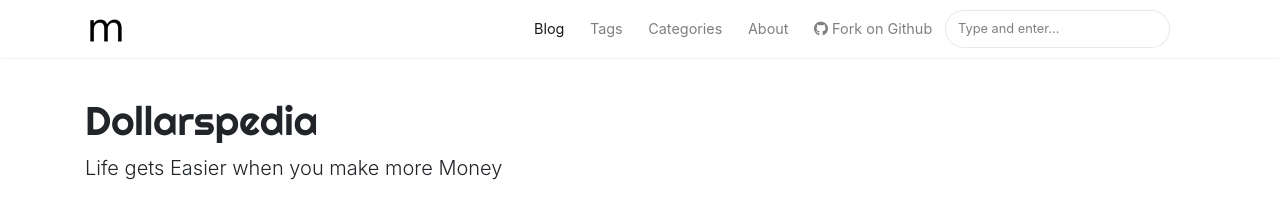
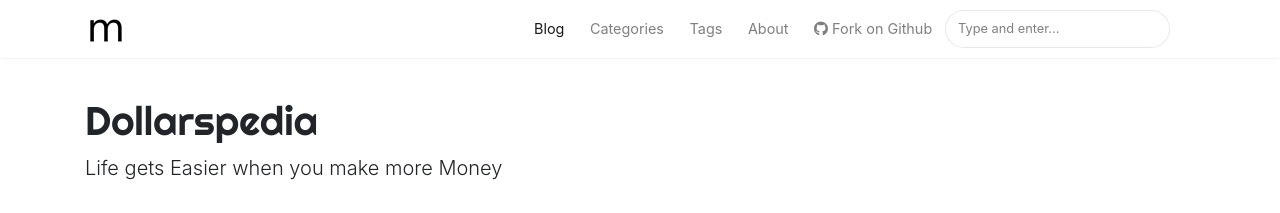
Before and after one commit to samita100/incredible-bee, a Jekyll site: the page built from index.html, in a window 1280 px wide. Shown: the top 213 px of the page. Built offline with Jekyll 4.4.1, drawn with Linux system fonts in a browser that asks for light colours; nearby versions of some CDN libraries; the list of posts is cut into pages by our own code.

Commit message:
default.html: changed

```diff
--- a/_layouts/default.html
+++ b/_layouts/default.html
@@ -71,13 +71,12 @@ ga('send', 'pageview');
                 <a class="nav-link" href="{{ site.baseurl }}/index.html">Blog</a>
                 </li>
 
+                <li class="nav-item">
+                <a target="_blank" class="nav-link" href="{{ site.baseurl }}/categories">Categories</a>
+                </li>
 
                 <li class="nav-item">
                 <a target="_blank" class="nav-link" href="{{ site.baseurl }}/tags">Tags</a>
-                </li>
-
-                <li class="nav-item">
-                <a target="_blank" class="nav-link" href="{{ site.baseurl }}/categories">Categories</a>
                 </li>
 
                 <li class="nav-item">
```
